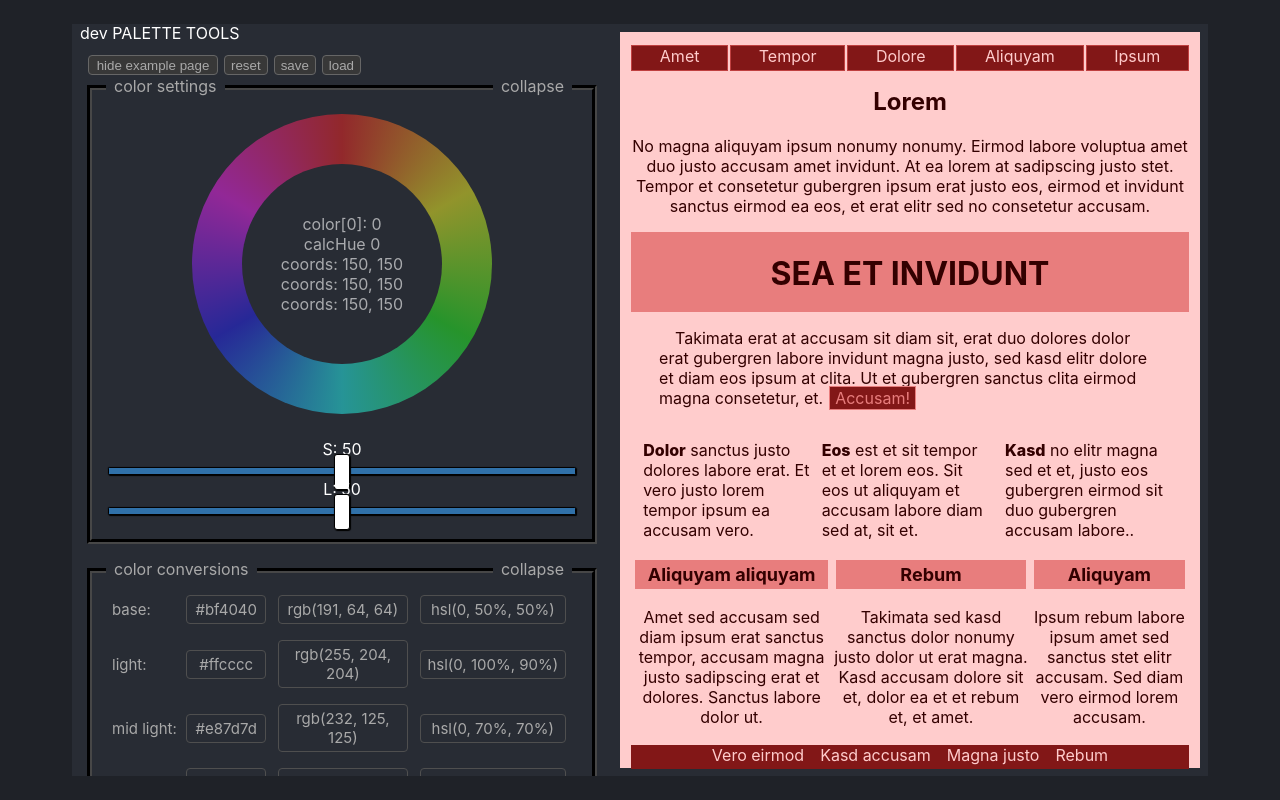
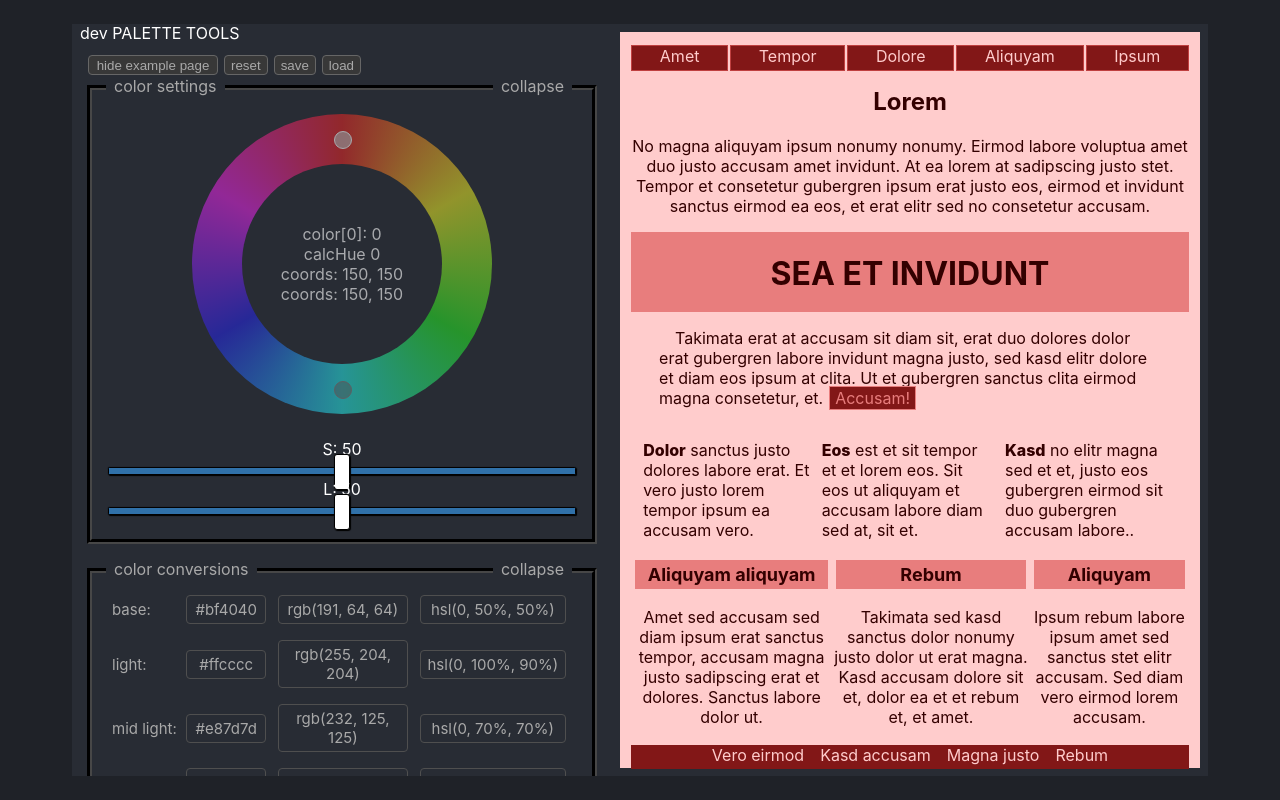
Before and after one commit to MarcinOstrowskiCoding/color_palette, a React (Create React App) app: page / in a window 1280 px wide. Built offline with nearby package versions, Linux system fonts and the light colour scheme.

Commit message:
added: monochromatic and complementary pts to Colorwheel

```diff
--- a/src/App.css
+++ b/src/App.css
@@ -124,6 +124,40 @@
   align-items: center;
   justify-content: center;
 }
+
+.dot-monohrome,
+.dot-complementary {
+  position: absolute;
+  z-index: 3;
+  height: 16px;
+  width: 16px;
+  border-radius: 50%;
+}
+
+.dot-monohrome {
+  top: 17px;
+  left: 142px;
+  border: 1px solid white;
+  background-color: hsla(0, 00%, 80%, 0.7);
+}
+
+.dot-complementary {
+  top: 267px;
+  left: 142px;
+  border: 1px solid gray;
+  background-color: hsla(0, 00%, 40%, 0.5);
+}
+
+/* .dot-constructor {
+  position: absolute;
+  z-index: -4;
+  top: 25px;
+  left: 25px;
+  height: 250px;
+  width: 250px;
+  border-radius: 50%;
+  border: 1px solid lightgray;
+} */
 
 .color-selector {
   margin: 6px 0px;
--- a/src/ColorSelector.js
+++ b/src/ColorSelector.js
@@ -42,16 +42,16 @@ function Sliders({color, setColor }) {
     )
 }
 
-function DispColor({color, showHidePalettes }) {
-    let [hue, sat, light] = [...color];
-    return(
-        <div
-            className="disp-color"
-            style={{background: `hsl(${hue}, ${sat}%, ${light}%)`,
-                    display: showHidePalettes}}>
-        </div>
-    )
-}
+// function DispColor({color, showHidePalettes }) {
+//     let [hue, sat, light] = [...color];
+//     return(
+//         <div
+//             className="disp-color"
+//             style={{background: `hsl(${hue}, ${sat}%, ${light}%)`,
+//                     display: showHidePalettes}}>
+//         </div>
+//     )
+// }
 
 export function ColorSelector({color, setColor, showHidePalettes, isMouseDown }) {
     return(
@@ -76,8 +76,26 @@ export function ColorSelector({color, setColor, showHidePalettes, isMouseDown })
     )
 }
 
-
 function ColorWheel({color, setColor, isMouseDown }) {
+    function getCoordsOnCircle() {
+        let angleMono = calcHue(vecAB, vecAC) + 180;
+        let angleComp = angleMono -180;
+        let r = 250/2;
+        let centerX = 142;
+        let centerY = 142;
+        function calcXY(angle) {
+            return { x: (-1 * r * Math.sin(Math.PI * 2 * angle / 360)) + centerX,
+                     y: r * Math.cos(Math.PI * 2 * angle / 360) + centerY}
+        }
+        let monoCoords = calcXY(angleMono);
+        let ptMono = document.querySelector('.dot-monohrome');
+        ptMono.style.left = monoCoords.x + 'px';
+        ptMono.style.top = monoCoords.y + 'px';
+        let contCoords = calcXY(angleComp);
+        let ptComp = document.querySelector('.dot-complementary');
+        ptComp.style.left = contCoords.x + 'px';
+        ptComp.style.top = contCoords.y + 'px';
+    }
     const [coords, setCoords] = useState({x:150, y:150});
     function getHueFromWheel(e) {
         let newColor = [...color];
@@ -87,6 +105,7 @@ function ColorWheel({color, setColor, isMouseDown }) {
         let elementX = Math.round(element.left);
         let elementY = Math.round(element.top);
         newColor[0] = newHue;
+        getCoordsOnCircle();
         setColor(newColor);
         setCoords({x: e.clientX - elementX, y: e.clientY - elementY});
     }
@@ -155,15 +174,17 @@ function ColorWheel({color, setColor, isMouseDown }) {
             onMouseDown={(e)=>handleMouseDown(e)}
             onMouseUp={(e)=>handleMouseUp(e)}
             >
+            <div className="dot dot-monohrome"></div>
+            <div className="dot dot-complementary"></div>
+            <div className="dot dot-triadical"></div>
+            <div className="dot dot-constructor"></div>
             <div className="color-wheel-center">
                 <p>color[0]: {color[0]}</p>
                 <p>calcHue {calcHue(vecAB, vecAC)}</p>
-                <p>coords: {`${a.x}, ${a.y}`}</p>
+                {/* <p>coords: {`${getCoordsOnCircle(color).x}, ${getCoordsOnCircle(color).y}`}</p> */}
                 <p>coords: {`${b.x}, ${b.y}`}</p>
                 <p>coords: {`${c.x}, ${c.y}`}</p>
-                <div className="dot dot-monohrome"></div>
-                <div className="dot dot-complementary"></div>
-                <div className="dot dot-triadical"></div>
+
             </div>
         </div>
         </>
```
Also changed, not shown: src/Settings.js (+36 -36 lines).
